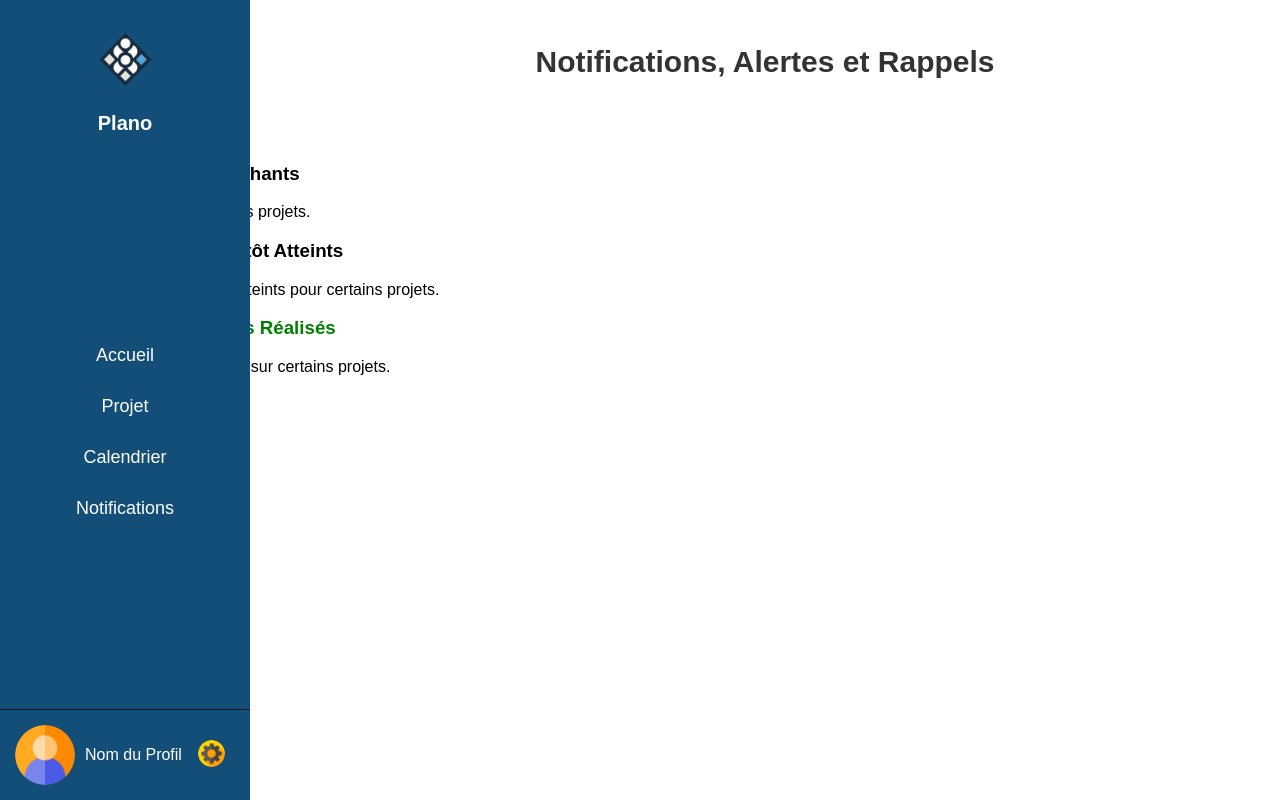
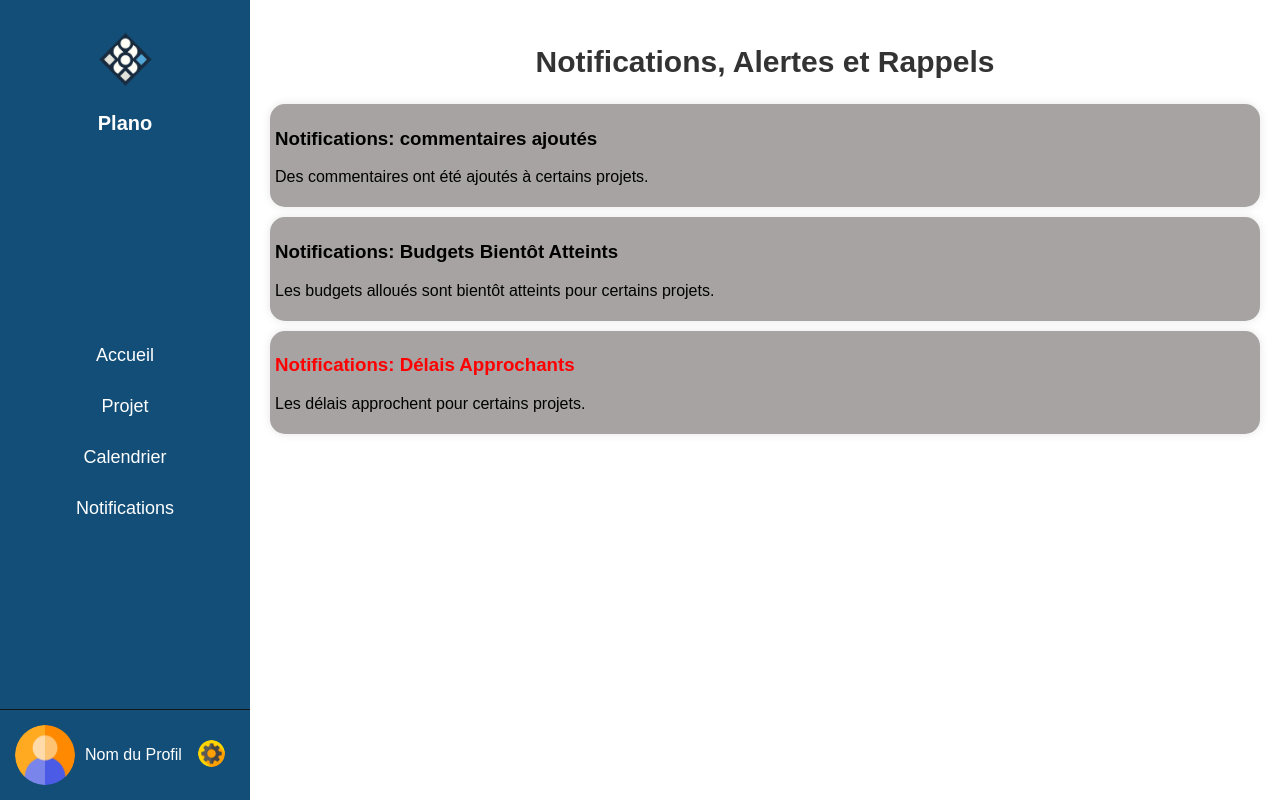
Before and after one commit to Romanlemeur/Projet-technologique, a PHP site: page /Alerte.php in a window 1280 px wide. Run offline with PHP 8.4, Linux system fonts and the light colour scheme.

Commit message:
page alerte

```diff
--- a/Alerte.css
+++ b/Alerte.css
@@ -250,3 +250,16 @@ h2 {
     font-size: 30px;
     text-align: center;
 }
+.notification {
+    background-color: rgb(167, 163, 163);
+    padding: 5px;
+    border-radius: 15px;
+    box-shadow: 0 0 10px rgba(0, 0, 0, 0.1);
+    margin-bottom: 10px;
+    transition: transform 0.3s ease, box-shadow 0.3s ease;
+}
+
+.notification:hover {
+    transform: scale(1.01);
+    box-shadow: 0 0 5px rgba(136, 136, 136, 0.2);
+}
--- a/Alerte.php
+++ b/Alerte.php
@@ -61,7 +61,7 @@
                 <li><a href="page.php">Accueil</a></li>
                 <li><a href="projet.php">Projet</a></li>
                 <li><a href="#">Calendrier</a></li>
-                <li><a href="#">Notifications</a></li>
+                <li><a href="Alerte.php">Notifications</a></li>
             </ul>
             <div class="profile-banner">
                 <img src="image/user.png" alt="Profil">
@@ -74,10 +74,29 @@
             </div>
     </div>
     <div class="main-content">
-        <h2 class="accueil">Notifications, Alertes et Rappels</h2>
-        <div class="sections-container">
-            <!-- Vos sections de notifications, alertes et rappels ici -->
+    <h2 class="accueil">Notifications, Alertes et Rappels</h2>
+    <div class="notification-container">
+        <!-- Notification pour les commentaires -->
+        <div id="comment-notification" class="notification" style="display: none;">
+            <h3>Notifications: commentaires ajoutés</h3>
+            <p>Des commentaires ont été ajoutés à certains projets.</p>
         </div>
+
+        <!-- Notification pour les budgets bientôt atteints -->
+        <div id="budget-notification" class="notification" style="display: none;">
+            <h3>Notifications: Budgets Bientôt Atteints</h3>
+            <p>Les budgets alloués sont bientôt atteints pour certains projets.</p>
+        </div>
+
+        <!-- Notification pour les délais approchants -->
+        <div id="deadline-notification" class="notification" style="display: none;">
+            <h3 style="color: red;">Notifications: Délais Approchants</h3>
+            <p>Les délais approchent pour certains projets.</p>
+        </div>
+    </div>
+
+</div>
+
     </div>
     <div id="settings-tab" class="settings-tab">
     <div class="profile-section">
@@ -90,33 +109,5 @@
         <button class="logout-button">Déconnexion</button>
         <button class="suppri-button">Supprimer le compte</button>
     </div>
-
-    <!-- Notification pour les délais approchants -->
-    <div id="deadline-notification" class="notification" style="display: none;">
-        <h3>Notifications: Délais Approchants</h3>
-        <p>Les délais approchent pour certains projets.</p>
-    </div>
-
-    <!-- Notification pour les budgets bientôt atteints -->
-    <div id="budget-notification" class="notification" style="display: none;">
-        <h3>Notifications: Budgets Bientôt Atteints</h3>
-        <p>Les budgets alloués sont bientôt atteints pour certains projets.</p>
-    </div>
-    <div id="deadline-notification" class="notification" style="display: none;">
-        <h3 style="color: red;">Notifications: Délais Approchants</h3>
-        <p>Les délais approchent pour certains projets.</p>
-    </div>
-
-    <!-- Notification pour les budgets bientôt atteints -->
-    <div id="budget-notification" class="notification" style="display: none;">
-        <h3 style="color: orange;">Notifications: Budgets Bientôt Atteints</h3>
-        <p>Les budgets alloués sont bientôt atteints pour certains projets.</p>
-    </div>
-
-    <!-- Notification pour les commentaires réalisés -->
-    <div id="comment-notification" class="notification" style="display: none;">
-        <h3 style="color: green;">Notifications: Commentaires Réalisés</h3>
-        <p>Des commentaires ont été réalisés sur certains projets.</p>
-    </div>
 </body>
 </html>
```
